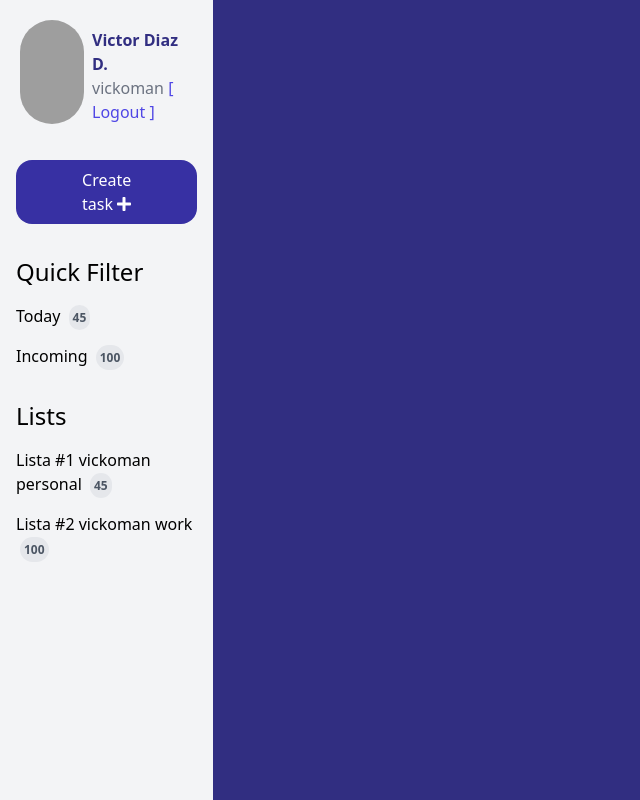
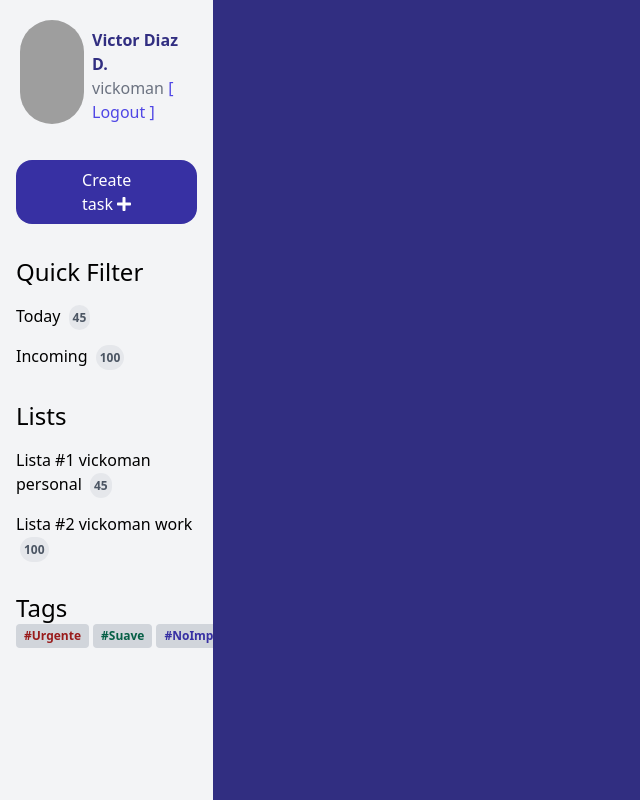
Before and after one commit to vickoman/custom-react-todoApp, a React (Create React App) app: page / in a window 1280 px wide. Shown: the whole page, without its empty margins (0-640 px from the left). Built offline with nearby package versions, Linux system fonts and the light colour scheme; no server answers; grey boxes are pictures that could not be loaded.

Commit message:
Add tag component

```diff
--- a/src/pages/Home/index.jsx
+++ b/src/pages/Home/index.jsx
@@ -49,6 +49,15 @@ export default () => (
                     </ul>
                 </div>
 
+                <div className="mt-8 px-4">
+                    <h3 className="font-medium text-2xl text-black">Tags</h3>
+                    <div className="flex">
+                        <span className="bg-gray-300 text-red-800 font-semibold text-xs py-1 px-2 rounded">#Urgente</span>
+                        <span className="bg-gray-300 text-green-800 font-semibold text-xs py-1 px-2 rounded ml-1">#Suave</span>
+                        <span className="bg-gray-300 text-indigo-800 font-semibold text-xs py-1 px-2 rounded ml-1">#NoImportant</span>
+                    </div>
+                </div>
+
             </aside>
             <section className="bg-indigo-900 w-5/6">
             </section>
```
